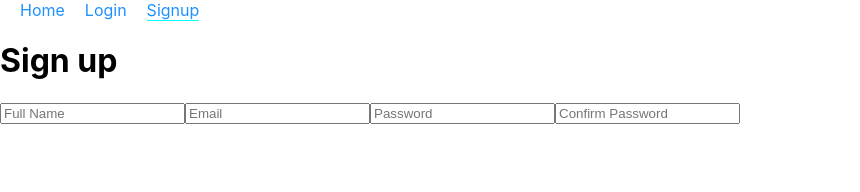
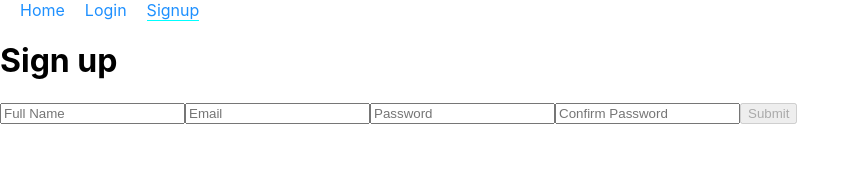
Before and after one commit to Bitajune/react-movie-app, a React (Create React App) app: page /signup in a window 1280 px wide. Shown: the top 192 px of the page, without its empty margins (0-860 px from the left). Built offline with nearby package versions, Linux system fonts and the light colour scheme.

Commit message:
add signup features

```diff
--- a/src/App.js
+++ b/src/App.js
@@ -1,4 +1,4 @@
-import React from "react";
+import React, { Component } from "react";
 import { Route, Switch } from "react-router-dom";
 
 import Home from "./components/Home";
@@ -8,17 +8,37 @@ import Signup from "./components/Signup";
 
 import "./App.css";
 
-function App() {
+class App extends Component {
+  state = {
+    currentUser: {},
+    isLoggedIn: false
+  };
+
+  doSetCurrentUser = currentUser => {
+    console.log(currentUser);
+    this.setState({
+      currentUser,
+      isLoggedIn: true
+    });
+  };
+
+  render() {
+    const { isLoggedIn, currentUser } = this.state;
     return (
       <div>
-      <Navbar />
+        <Navbar isLoggedIn={isLoggedIn} currentUser={currentUser} />
         <Switch>
           <Route exact path="/" component={Home} />
           <Route exact path="/login" component={Login} />
-        <Route exact path="/signup" component={Signup} />
+          <Route
+            exact
+            path="/signup"
+            render={() => <Signup doSetCurrentUser={this.doSetCurrentUser} />}
+          />
         </Switch>
       </div>
     );
   }
+}
 
 export default App;
--- a/src/components/Navbar/index.jsx
+++ b/src/components/Navbar/index.jsx
@@ -1,17 +1,23 @@
 import React from "react";
 import { NavLink } from "react-router-dom";
 
-const Navbar = () => (
+const Navbar = ({ isLoggedIn, currentUser }) => (
   <div>
     <NavLink exact to="/">
       Home
     </NavLink>
+    {isLoggedIn ? (
+      <span>Hello {currentUser.username}</span>
+    ) : (
+      <>
         <NavLink exact to="/login">
           Login
         </NavLink>
         <NavLink exact to="/signup">
           Signup
         </NavLink>
+      </>
+    )}
   </div>
 );
 
--- a/src/components/Signup/index.jsx
+++ b/src/components/Signup/index.jsx
@@ -1,29 +1,82 @@
 import React, { Component } from "react";
+import { withRouter, Redirect } from "react-router-dom";
 
 class Signup extends Component {
   state = {
     username: "",
     email: "",
     passwordOne: "",
-    passwordTwo: ""
+    passwordTwo: "",
+    isAuth: false
   };
+
+  handleChange = e => {
+    this.setState({
+      [e.target.name]: e.target.value
+    });
+  };
+
+  handleFormSubmit = e => {
+    e.preventDefault();
+    const user = {
+      username: this.state.username,
+      email: this.state.email
+    };
+    this.props.doSetCurrentUser(user);
+    this.setState({
+      isAuth: true
+    });
+  };
+
   render() {
+    const { username, email, passwordOne, passwordTwo, isAuth } = this.state;
+    const isInvalid =
+      passwordOne !== passwordTwo ||
+      passwordOne === "" ||
+      email === "" ||
+      username === "";
+
+    if (isAuth) {
+      return <Redirect to="/" />;
+    }
+
     return (
       <div>
         <h1>Sign up</h1>
-        <form>
-          <input placeholder="Full Name" name="username" />
-          <input placeholder="Email" name="email" />
-          <input placeholder="Password" type="password" name="passwordOne" />
+        <form onSubmit={this.handleFormSubmit}>
+          <input
+            placeholder="Full Name"
+            name="username"
+            value={username}
+            onChange={this.handleChange}
+          />
+          <input
+            placeholder="Email"
+            name="email"
+            value={email}
+            onChange={this.handleChange}
+          />
+          <input
+            placeholder="Password"
+            type="password"
+            name="passwordOne"
+            value={passwordOne}
+            onChange={this.handleChange}
+          />
           <input
             placeholder="Confirm Password"
             type="password"
             name="passwordTwo"
+            value={passwordTwo}
+            onChange={this.handleChange}
           />
+          <button disabled={isInvalid} type="submit">
+            Submit
+          </button>
         </form>
       </div>
     );
   }
 }
 
-export default Signup;
+export default withRouter(Signup);
```
Lines whose indentation alone changed are shown as unchanged.
